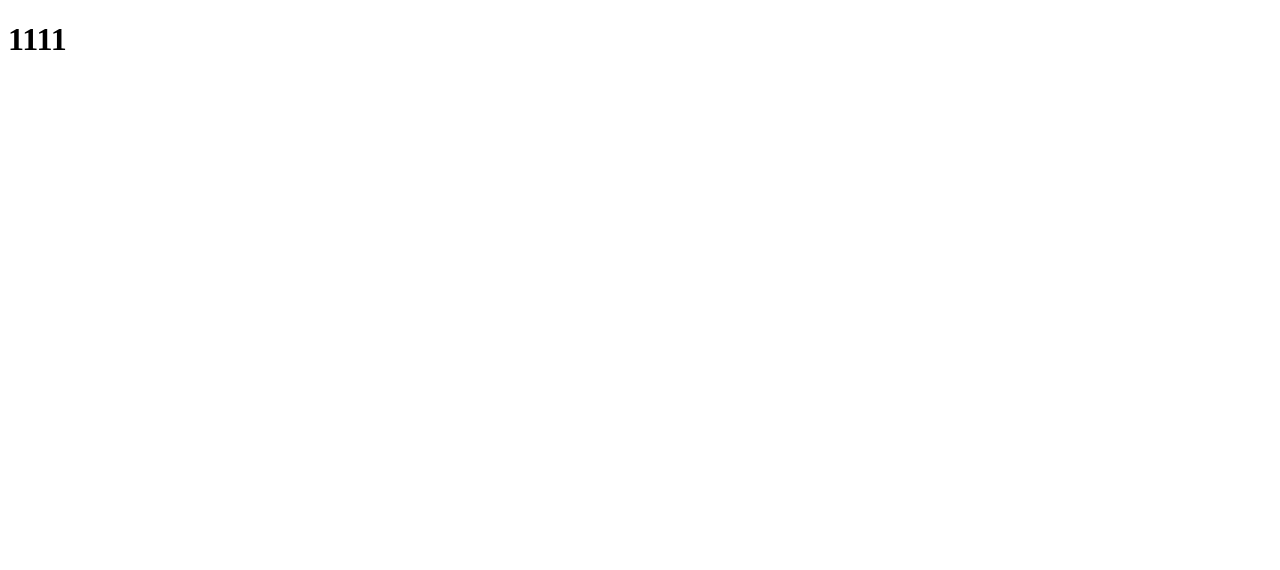
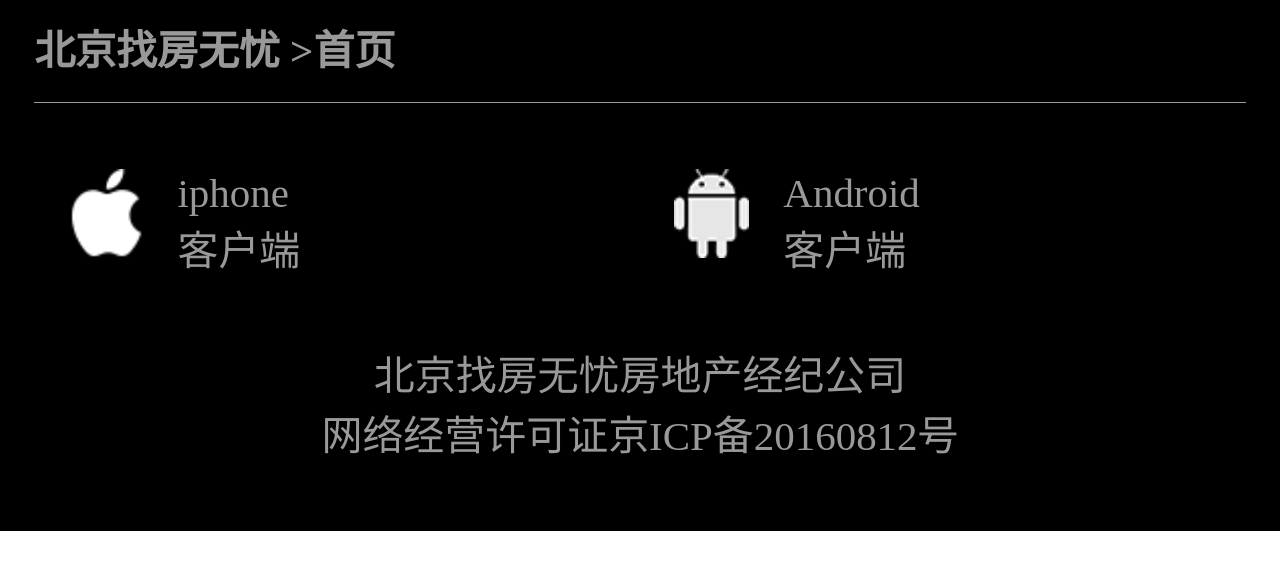
Before and after one commit to yhl0124/zhaofangwuyou, a plain HTML site: page footer.html in a window 1280 px wide. Drawn offline with Linux system fonts and the light colour scheme.

Commit message:
第三次提交 提交了底部footer的html和css

```diff
--- a/css/footer.less
+++ b/css/footer.less
@@ -0,0 +1,66 @@
+*{
+    margin: 0;
+    padding: 0;
+}
+footer{
+    width: 100%;
+    background-color: black;
+    padding: 0 1rem 2rem 1rem;
+    box-sizing: border-box;
+    .ul{
+        width: 100%;
+        height: 3rem;
+        border-bottom: 1px solid #999;
+    li{
+        list-style: none;
+        float: left;
+        line-height: 3rem;
+        color: #999;
+        font-size: 1.2rem;
+        font-weight: 700;
+    }
+    }
+    .div{
+        width: 100%;
+        height: 7rem;
+        display: flex;
+        align-items: center;
+        .left{
+            flex: 1;
+
+           img{
+            float: left;
+            margin: 0 1rem;
+            width: 2.2rem;
+            height: 2.6rem;
+           }
+           p{
+            font-size: 1.2rem;
+            color: #999;
+           }
+        }
+        .right{
+            flex: 1;
+
+            img{
+                float: left;
+                margin: 0 1rem;
+                width: 2.2rem;
+                height: 2.6rem;
+            }
+            p{
+                font-size: 1.2rem;
+                color: #999;
+            }
+        }
+    }
+
+    .footer{
+        width: 100%;
+        text-align: center;
+        p{
+            color: #999;
+            font-size: 1.2rem;
+        }
+    }
+}
--- a/footer.html
+++ b/footer.html
@@ -5,13 +5,34 @@
     <meta charset="UTF-8">
     <meta name="viewport" content="width=device-width, initial-scale=1.0, maximum-scale=1.0, user-scalable=0">
     <meta http-equiv="X-UA-Compatible" content="ie=edge">
-    <title>Document</title>
-    <link rel="stylesheet" href="">
-    <script src=""></script>
+    <title>底部</title>
+    <link rel="stylesheet" href="./css/footer.css">
+    <script src="./js/setRem.js"></script>
 </head>
 
 <body>
-<h1>1111</h1>
+  <footer>
+     <ul class="ul">
+        <li>北京找房无忧 > </li>
+        <li>首页</li>
+     </ul>
+     <div class="div">
+        <div class="left">
+            <img src="./image/index/apple.png" alt="">
+            <p>iphone</p>
+            <p>客户端</p>
+        </div>
+        <div class="right">
+            <img src="./image/index/android.png" alt="">
+            <p>Android</p>
+            <p>客户端</p>
+        </div>
+     </div>
+     <div class="footer">
+        <p>北京找房无忧房地产经纪公司</p>
+        <p>网络经营许可证京ICP备20160812号</p>
+     </div>
+  </footer>
 </body>
 
 </html>
```
Also changed, not shown: css/footer.css (added).
